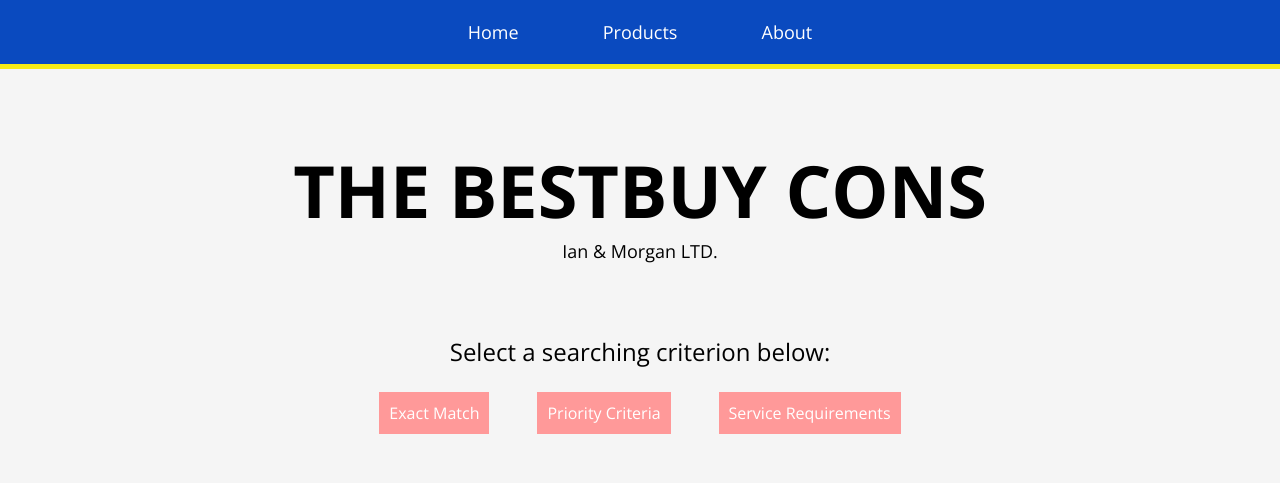
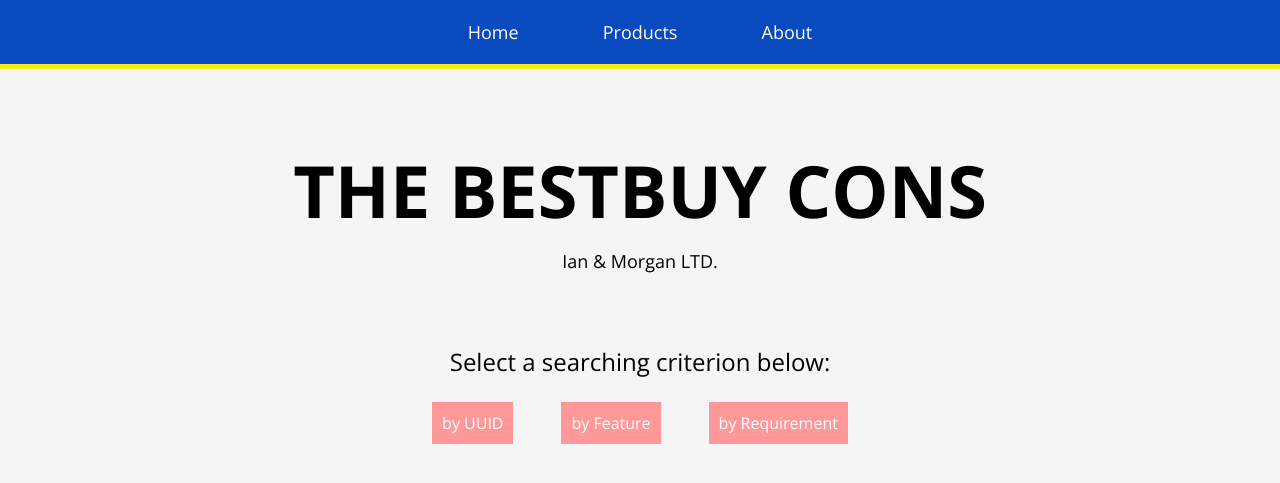
Before and after one commit to SiriusCrack/CS360BestBusy, a Django app: page /store/ in a window 1280 px wide. Shown: the top 483 px of the page. Run offline with Django 4.2, Linux system fonts and the light colour scheme; data comes from the database, SQL or seed files in the repository.

Commit message:
Cool stuff

```diff
--- /dev/null
+++ b/BestBuy/store/static/css/prioritycriteria.css
@@ -0,0 +1,4 @@
+h1 {
+   margin: 10px;
+   text-align: center;
+}
--- a/BestBuy/store/templates/base_generic.html
+++ b/BestBuy/store/templates/base_generic.html
@@ -17,6 +17,10 @@
   <link rel="stylesheet" href="{% static 'css/product.css' %}" type="text/css">
   {% load static %}
   <link rel="stylesheet" href="{% static 'css/exactmatch.css' %}" type="text/css">
+  {% load static %}
+  <link rel="stylesheet" href="{% static 'css/prioritycriteria.css' %}" type="text/css">
+  {% load static %}
+  <link rel="stylesheet" href="{% static 'css/servicerequirements.css' %}" type="text/css">
 </head>
 <body>
   <div class="nav">
--- a/BestBuy/store/templates/index.html
+++ b/BestBuy/store/templates/index.html
@@ -8,8 +8,8 @@
     <h2 class="slogan">Ian & Morgan LTD.</h2>
     <h3>Select a searching criterion below:</h3>
     <div class="search-wrapper">
-        <button><a href="{% url 'exactMatch' %}">Exact Match</a></button>
-        <button><a href="{% url 'priorityCrit' %}">Priority Criteria</a></button>
-        <button><a href="{% url 'serviceReq' %}">Service Requirements</a></button>
+        <button><a href="{% url 'exactMatch' %}">by UUID</a></button>
+        <button><a href="{% url 'priorityCrit' %}">by Feature</a></button>
+        <button><a href="{% url 'serviceReq' %}">by Requirement</a></button>
     </div>
 {% endblock %}
--- a/BestBuy/store/urls.py
+++ b/BestBuy/store/urls.py
@@ -6,7 +6,7 @@ from django.conf import settings
 urlpatterns = [
     path('', views.index, name='index'),
     path('catalog/', views.ProductListView.as_view(), name='products'),
-    path('exact-match', views.exactMatch, name='exactMatch'),
-    path('priority-criteria', views.priorityCriteria, name="priorityCrit"),
-    path('service-requirements', views.serviceRequirements, name="serviceReq"),
+    path('byuuid', views.exactMatch, name='exactMatch'),
+    path('byfeature', views.priorityCriteria, name="priorityCrit"),
+    path('byrequirement', views.serviceRequirements, name="serviceReq"),
 ] + static(settings.STATIC_URL, document_root=settings.STATIC_ROOT)
--- a/BestBuy/store/views.py
+++ b/BestBuy/store/views.py
@@ -43,8 +43,3 @@ class ProductListView(generic.ListView):
     model = Product
     context_object_name = 'product_list'
     template_name = 'catalog/product_list.html'
-
-class exactMatchListView(generic.ListView):
-    model = Product
-    context_object_name = 'product_list'
-    template_name = 'catalog/exact_match.html'
```
Also changed, not shown: BestBuy/store/static/css/servicerequirements.css (added).
